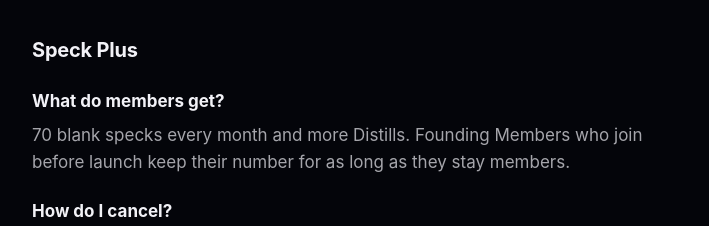
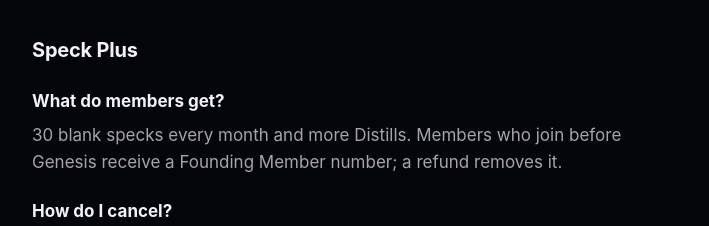
Before and after one commit to getspeck/getspeck.github.io, a plain HTML site: page support.html in a window 1280 px wide. Shown: the part 1120-1346 px from the top of the page, without its empty margins (284-993 px from the left). Drawn offline with Linux system fonts and the light colour scheme.

Commit message:
Support: Speck Plus 30 specks a month

```diff
--- a/support.html
+++ b/support.html
@@ -57,7 +57,7 @@
 
   <h2>Speck Plus</h2>
   <h3>What do members get?</h3>
-  <p>70 blank specks every month and more Distills. Founding Members who join before launch keep their number for as long as they stay members.</p>
+  <p>30 blank specks every month and more Distills. Members who join before Genesis receive a Founding Member number; a refund removes it.</p>
   <h3>How do I cancel?</h3>
   <ul>
     <li><strong>Joined in the app:</strong> Settings → Apple Account → Subscriptions → Speck.</li>
```
